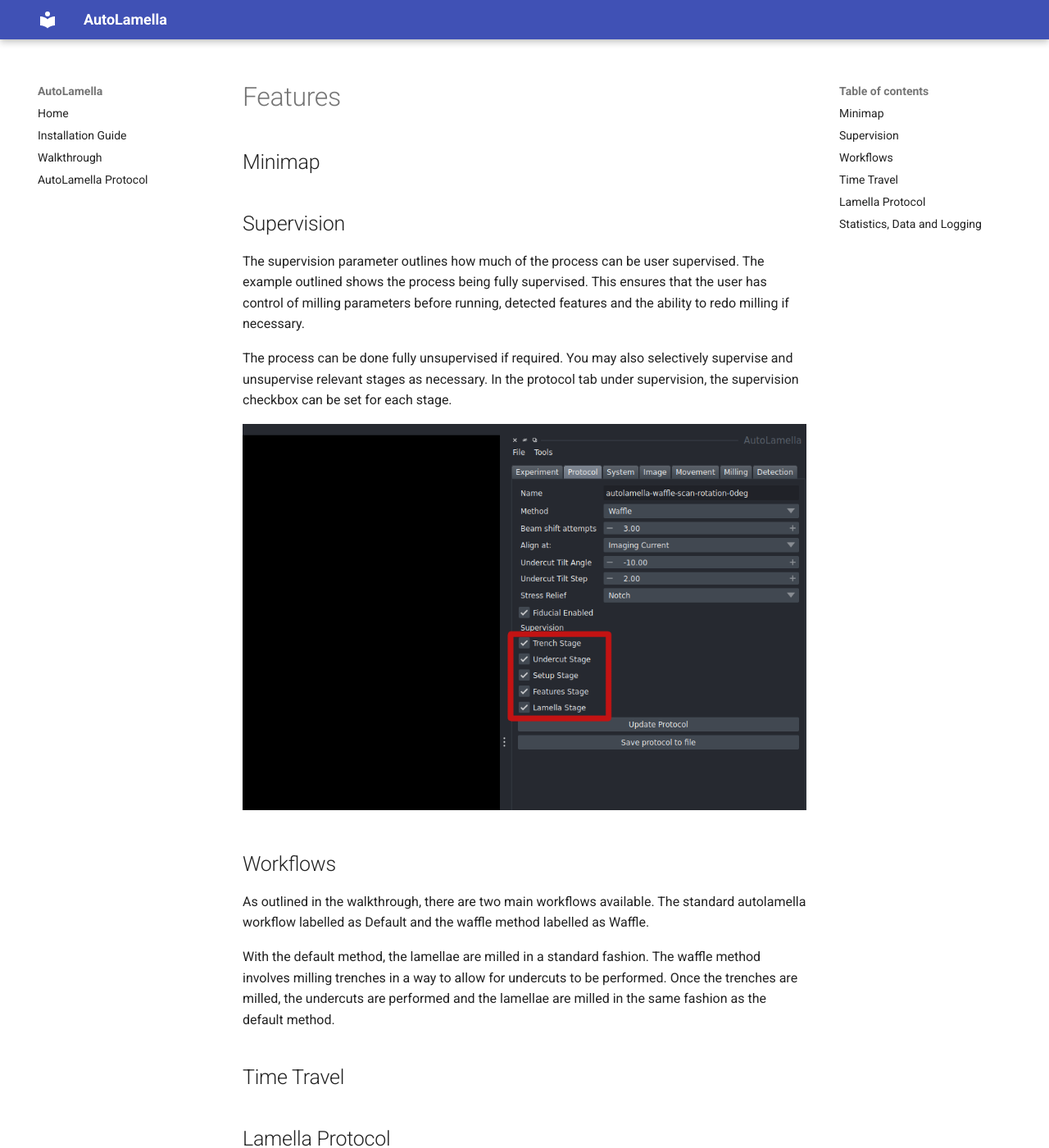
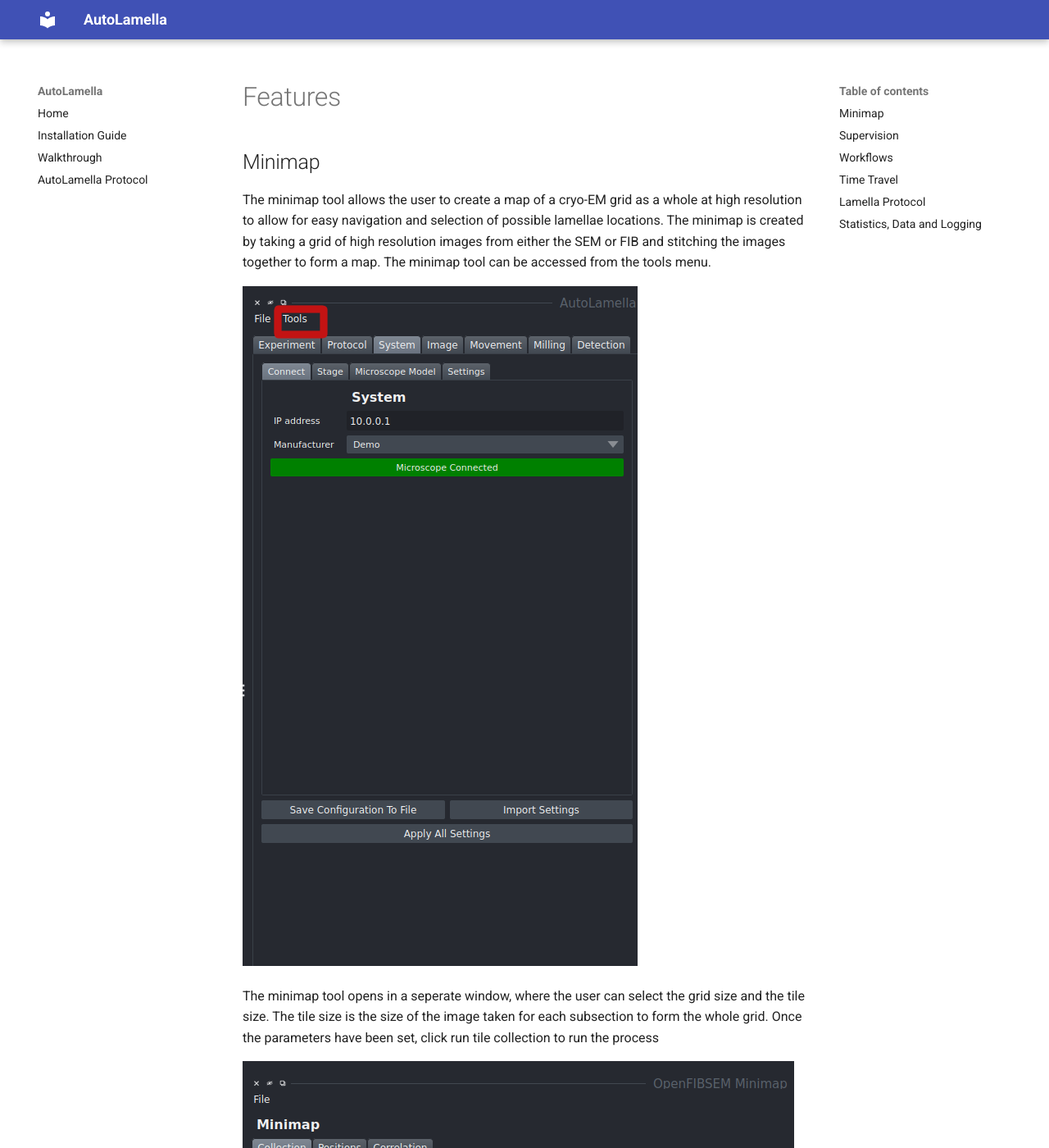
Before and after one commit to DeMarcoLab/autolamella, an MkDocs documentation site: the page built from docs/features.md, in a window 1280 px wide and 1400 px high. Shown: the whole window at 82% size. Built offline with MkDocs 1.6.1 and Material for MkDocs 9.7.7, drawn with Linux system fonts in a browser that asks for light colours; some of the changed text lies outside the part shown.

Commit message:
minimap (not completed)

```diff
--- a/docs/features.md
+++ b/docs/features.md
@@ -1,6 +1,20 @@
 # Features
 
 ## Minimap
+
+The minimap tool allows the user to create a map of a cryo-EM grid as a whole at high resolution to allow for easy navigation and selection of possible lamellae locations. The minimap is created by taking a grid of high resolution images from either the SEM or FIB and stitching the images together to form a map. The minimap tool can be accessed from the tools menu.
+
+![tools_menu](img/features/tools_menu.png)
+
+The minimap tool opens in a seperate window, where the user can select the grid size and the tile size. The tile size is the size of the image taken for each subsection to form the whole grid. Once the parameters have been set, click run tile collection to run the process
+
+![minimap_run](img/features/minimap_run.png)
+
+Once the minimap is created, positions can be added and correlated. From here, you can also move to the selected position by clicking move to position.
+
+!! ADD better picture of positions with tiled images
+
+correlation
 
 ## Supervision
 
```
Also changed, not shown: docs/img/features/minimap_run.png (added), docs/img/features/tools_menu.png (added), 1 other file.
